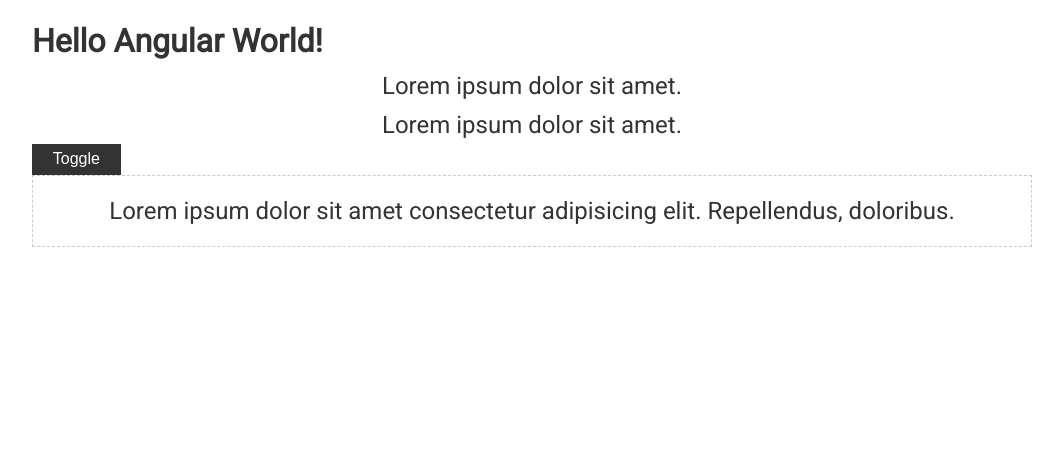
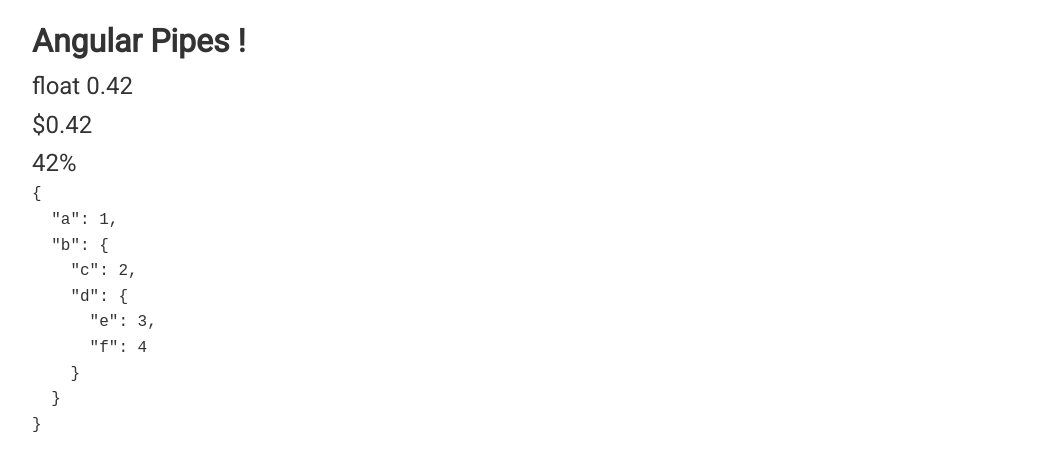
Before and after one commit to www-net/Minin-angular-basics, an Angular app: page / in a window 1280 px wide. Shown: the top 470 px of the page, without its empty margins (108-1171 px from the left). Built offline with nearby package versions, Linux system fonts and the light colour scheme.

Commit message:
native pipes

```diff
--- a/src/app/app.component.html
+++ b/src/app/app.component.html
@@ -1,29 +1,40 @@
 <div class="container">
-  <h1>Hello Angular World!</h1>
+  <h1>Angular Pipes !</h1>
+  <!-- <p>
+    {{e | number:'1.1-5'}}
+  </p>
 
-  <p appStyle="red" [dStyles]="{border: '1px solid blue', borderRadius: '5px'}">Lorem ipsum dolor sit amet.</p>
+  <p>
+    {{ str | uppercase | lowercase | titlecase }}
+  </p>
 
-  <p appStyle="blue" [dStyles]="{border: '1px solid red', borderRadius: '15px'}">Lorem ipsum dolor sit amet.</p>
+  <p>
+    {{ slice | titlecase | slice:0:-1 }}
+  </p>
+  <br>
+  <p>
+    <span>Time:</span>
+    <br>
+    {{ date | date }}
+    <br>
+    {{ date | date:'fullDate' }}
+    <br>
+    {{ date | date:'long' }}
+    <br>
+    {{ date | date:'yyyy' }}
+    <br>
+    {{ date | date:'dd MMMM yyy, HH:mm:ss' }}
+  </p> -->
 
-<button class="btn" (click)="isVisible = !isVisible" >Toggle</button>
+  <p>
+    <span>float</span>
+    {{float}}
+    <br>
+    {{float | currency}}
+    <br>
+    {{float | percent:'2.0-0'}}
+  </p>
 
-  <!-- <div *ngIf="isVisible" class="wrap">
-    <p>Lorem ipsum dolor sit amet consectetur adipisicing elit. Repellendus, doloribus.</p>
-  </div> -->
-  <!-- <ng-template [ngIf]="isVisible">
-    <div  class="wrap">
-      <p>Lorem ipsum dolor sit amet consectetur adipisicing elit. Repellendus, doloribus.</p>
-    </div>
-  </ng-template> -->
-
-  <!-- <div  class="wrap" *appIfnot="!isVisible">
-    <p>Lorem ipsum dolor sit amet consectetur adipisicing elit. Repellendus, doloribus.</p>
-  </div> -->
-
-  <ng-template [appIfnot]="!isVisible">
-    <div  class="wrap">
-      <p>Lorem ipsum dolor sit amet consectetur adipisicing elit. Repellendus, doloribus.</p>
-    </div>
-  </ng-template>
-
+  <pre>{{obj | json}}</pre>
+  <br>
 </div>
--- a/src/app/app.component.scss
+++ b/src/app/app.component.scss
@@ -1,9 +1,3 @@
 p {
   font-size: 1.5rem;
-  text-align: center;
 }
-
-.wrap {
-  border: 1px dashed #ccc;
-  padding: 1rem;
-}
--- a/src/app/app.component.ts
+++ b/src/app/app.component.ts
@@ -6,5 +6,20 @@ import { Component, OnInit } from '@angular/core';
   styleUrls: ['./app.component.scss']
 })
 export class AppComponent {
-  isVisible = true
+  e: number = Math.E
+  str = 'hello world'
+  slice = '0123456789'
+  date: Date = new Date();
+  float = 0.42
+
+  obj = {
+    a: 1,
+    b: {
+      c: 2,
+      d: {
+        e: 3,
+        f: 4
+      }
+    }
+  }
 }
--- a/src/app/app.module.ts
+++ b/src/app/app.module.ts
@@ -3,16 +3,13 @@ import { BrowserModule } from '@angular/platform-browser';
 
 import { AppComponent } from './app.component';
 import { FormsModule } from '@angular/forms';
-import { StyleDirective } from './directives/style.directive';
-import { IfnotDirective } from './directives/ifnot.directive';
+
 
 
 
 @NgModule({
   declarations: [
     AppComponent,
-    StyleDirective,
-    IfnotDirective,
   ],
   imports: [
     BrowserModule,
--- a/src/app/directives/ifnot.directive.ts
+++ /dev/null
@@ -1,19 +0,0 @@
-import { Directive, Input, TemplateRef, ViewContainerRef } from '@angular/core';
-
-@Directive({
-  selector: '[appIfnot]'
-})
-export class IfnotDirective {
-
-@Input('appIfnot') set ifNot(condition: boolean) {
-  if (!condition) {
-this.viewContainer.createEmbeddedView(this.templateRef)
-  } else {
-    this.viewContainer.clear()
-  }
-}
-
-  constructor(private templateRef: TemplateRef<any>,
-    private viewContainer: ViewContainerRef) { }
-
-}
--- a/src/app/directives/style.directive.ts
+++ /dev/null
@@ -1,35 +0,0 @@
-import { Directive, ElementRef, HostListener, Input, Renderer2, HostBinding } from "@angular/core";
-
-@Directive({
-    selector: '[appStyle]',
-})
-export class StyleDirective {
-@Input('appStyle') color: string | any = 'blue'
-@Input() dStyles!: { border?: string, fontWeight?: string, borderRadius?: string };
-
-@HostBinding('style.color') elColor = null
-
-    constructor(private el: ElementRef, private r: Renderer2) {
-
-    }
-
-    @HostListener('click', ['$event.target']) onClick(event: Event) {
-        console.log(event)
-    }
-
-    @HostListener('mouseenter') onEnter() {
-        this.elColor = this.color
-        // this.r.setStyle(this.el.nativeElement, 'color', this.color)
-        // this.r.setStyle(this.el.nativeElement, 'fontWeight', this.dStyles.fontWeight)
-        // this.r.setStyle(this.el.nativeElement, 'border', this.dStyles.border)
-        // this.r.setStyle(this.el.nativeElement, 'borderRadius', this.dStyles.borderRadius)
-    }
-
-    @HostListener('mouseleave') onLeave() {
-        this.elColor = null
-        // this.r.setStyle(this.el.nativeElement, 'color', null)
-        // this.r.setStyle(this.el.nativeElement, 'fontWeight', null)
-        // this.r.setStyle(this.el.nativeElement, 'border', null)
-        // this.r.setStyle(this.el.nativeElement, 'borderRadius', null)
-    }
-}
```
